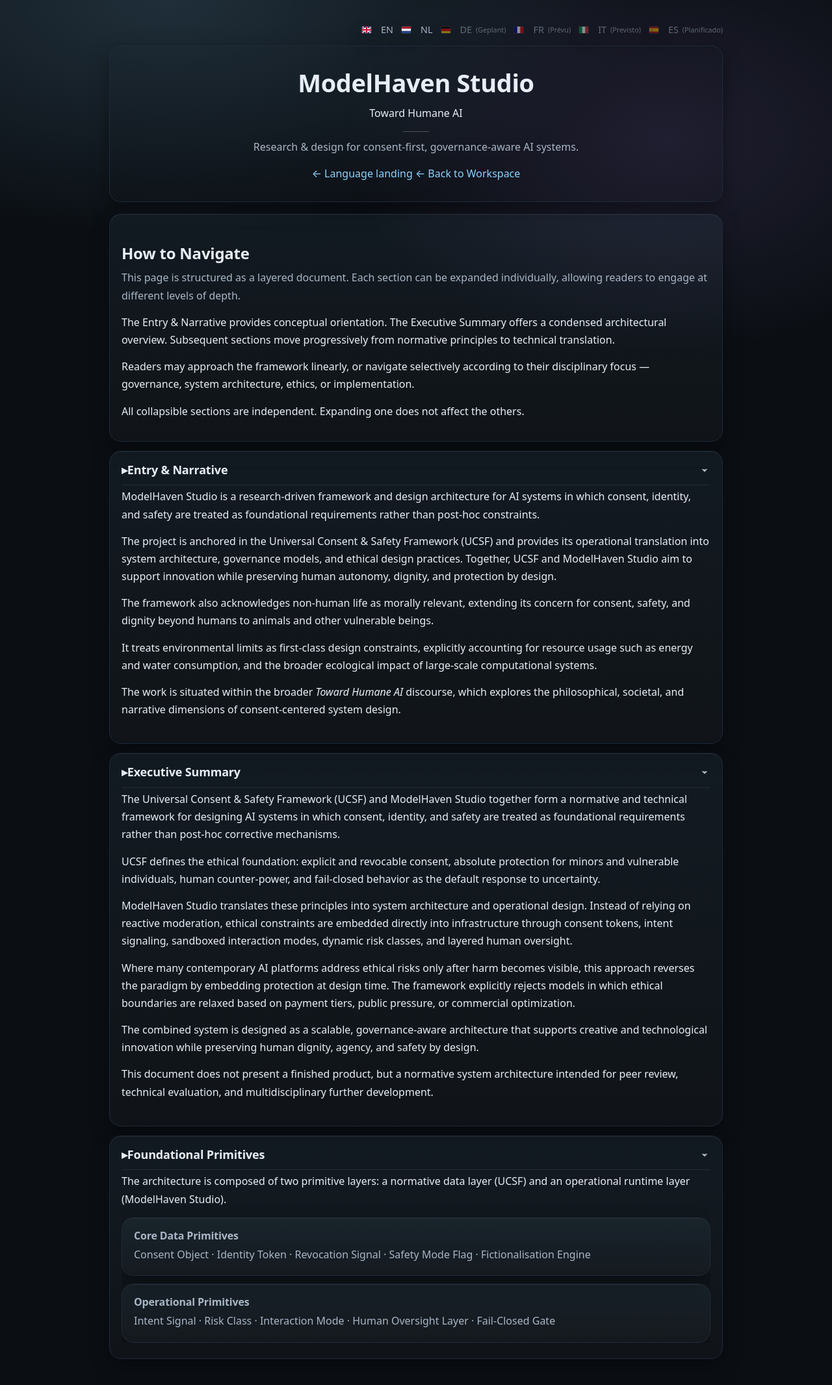
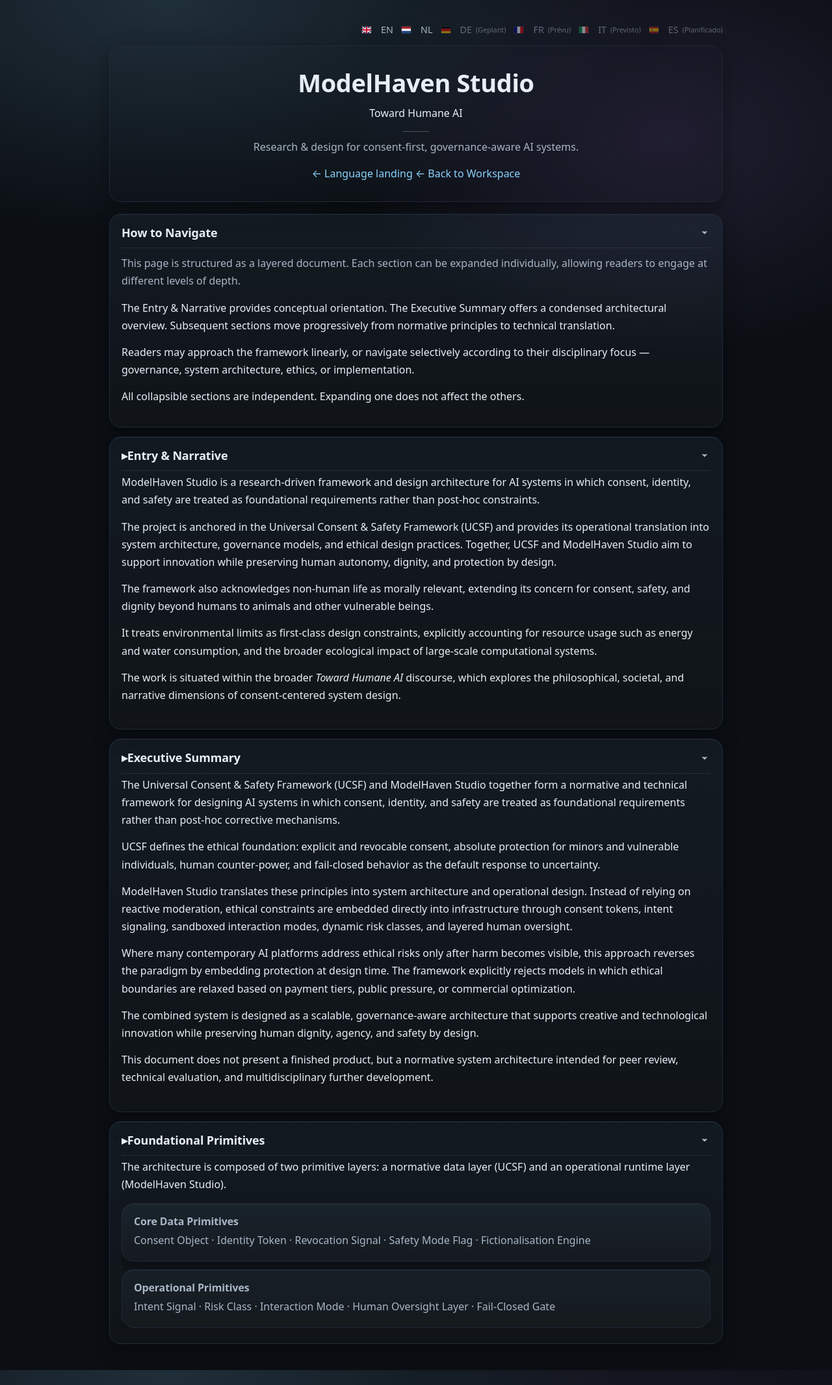
Before and after one commit to MartijnBruzzese/ModelHaven-Studio, a Jekyll site: the page built from index_en.html, in a window 1280 px wide. Shown: the whole page at 65% size. Built offline with Jekyll 4.4.1, drawn with Linux system fonts in a browser that asks for light colours.

Commit message:
Update index_en.html

```diff
--- a/index_en.html
+++ b/index_en.html
@@ -52,8 +52,8 @@
 <div class="grid">
 
   <!-- How to Navigate -->
-  <section class="card" style="grid-column:1/-1;">
-    <h2>How to Navigate</h2>
+   <section class="card collapsible" style="grid-column:1/-1;">
+    <h3 class="collapse-toggle">How to Navigate</h3>
 
     <p class="muted">
       This page is structured as a layered document. Each section can be expanded
```
